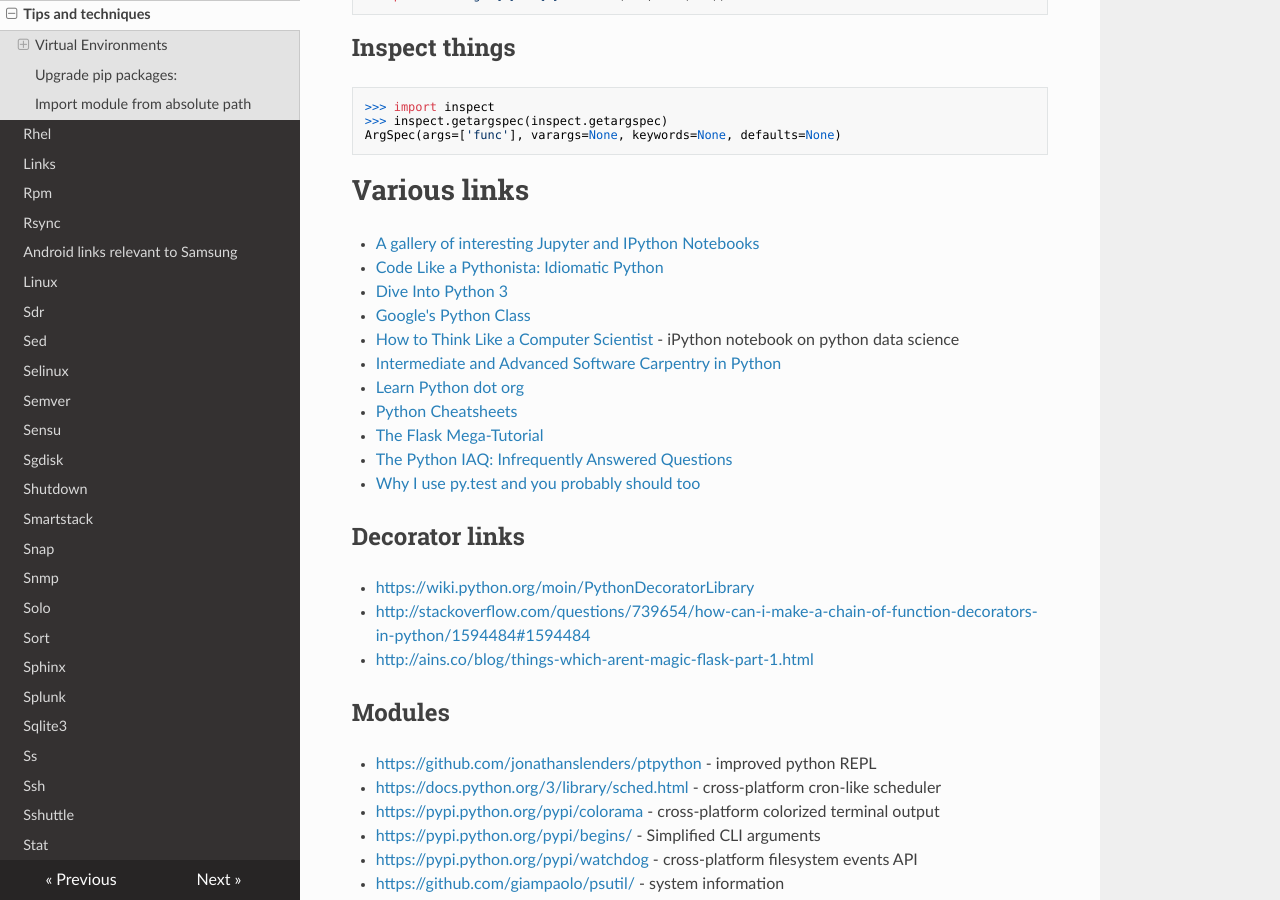
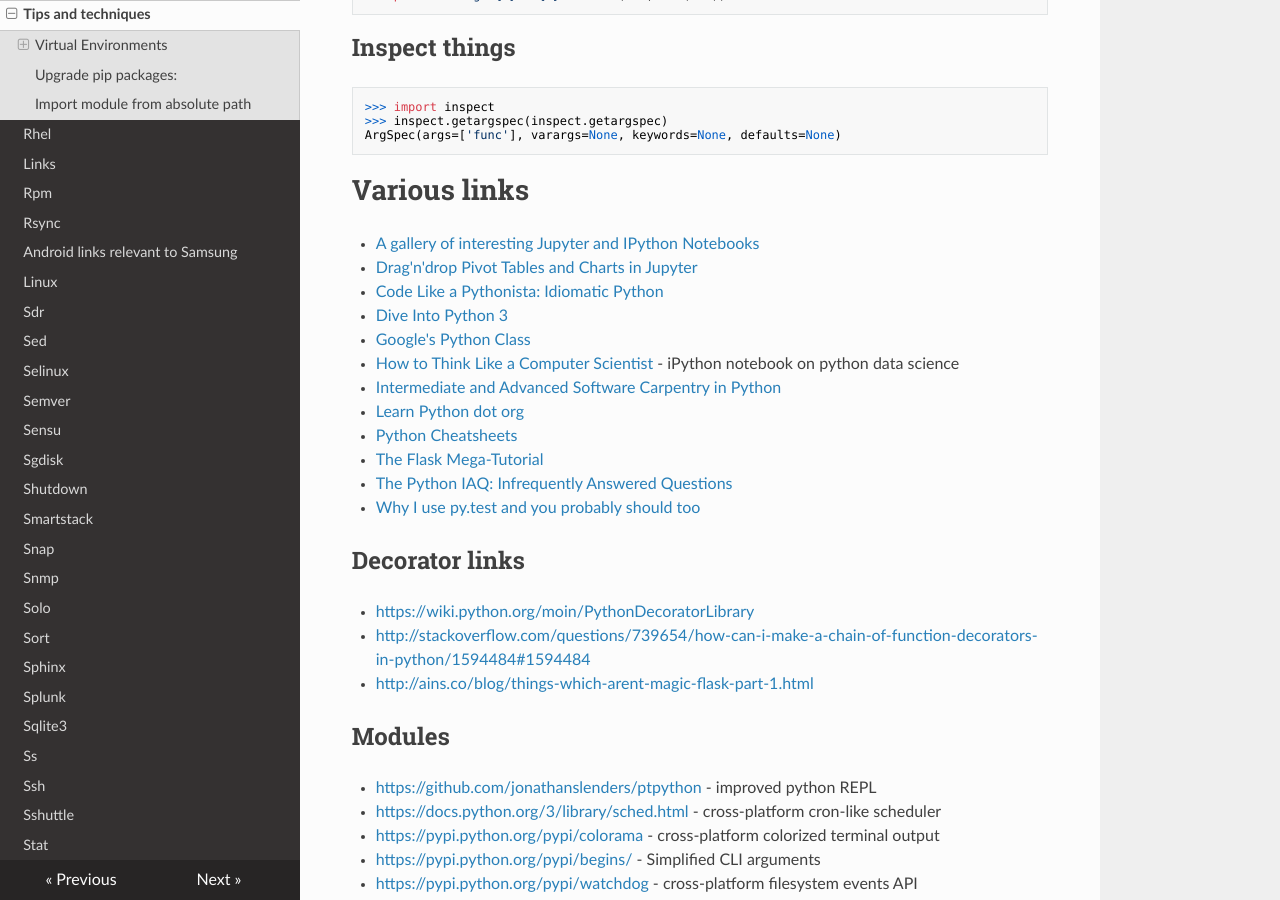
Before and after one commit to lando-cal/tech-notes, an MkDocs documentation site: the page built from docs/python.md, in a window 1280 px wide and 900 px high, scrolled down 2195 px. Built offline with MkDocs 1.6.1, drawn with Linux system fonts in a browser that asks for light colours; nearby versions of some CDN libraries.

Commit message:
Pivot tables

```diff
--- a/docs/python.md
+++ b/docs/python.md
@@ -112,6 +112,7 @@ ArgSpec(args=['func'], varargs=None, keywords=None, defaults=None)
 # Various links
 
 - [A gallery of interesting Jupyter and IPython Notebooks](https://github.com/jupyter/jupyter/wiki/A-gallery-of-interesting-Jupyter-and-IPython-Notebooks)
+- [Drag'n'drop Pivot Tables and Charts in Jupyter](http://nicolas.kruchten.com/content/2015/09/jupyter_pivottablejs/)
 - [Code Like a Pythonista: Idiomatic Python](http://python.net/~goodger/projects/pycon/2007/idiomatic/handout.html)
 - [Dive Into Python 3](http://www.diveintopython3.net/)
 - [Google's Python Class](https://developers.google.com/edu/python/?csw=1)
```
